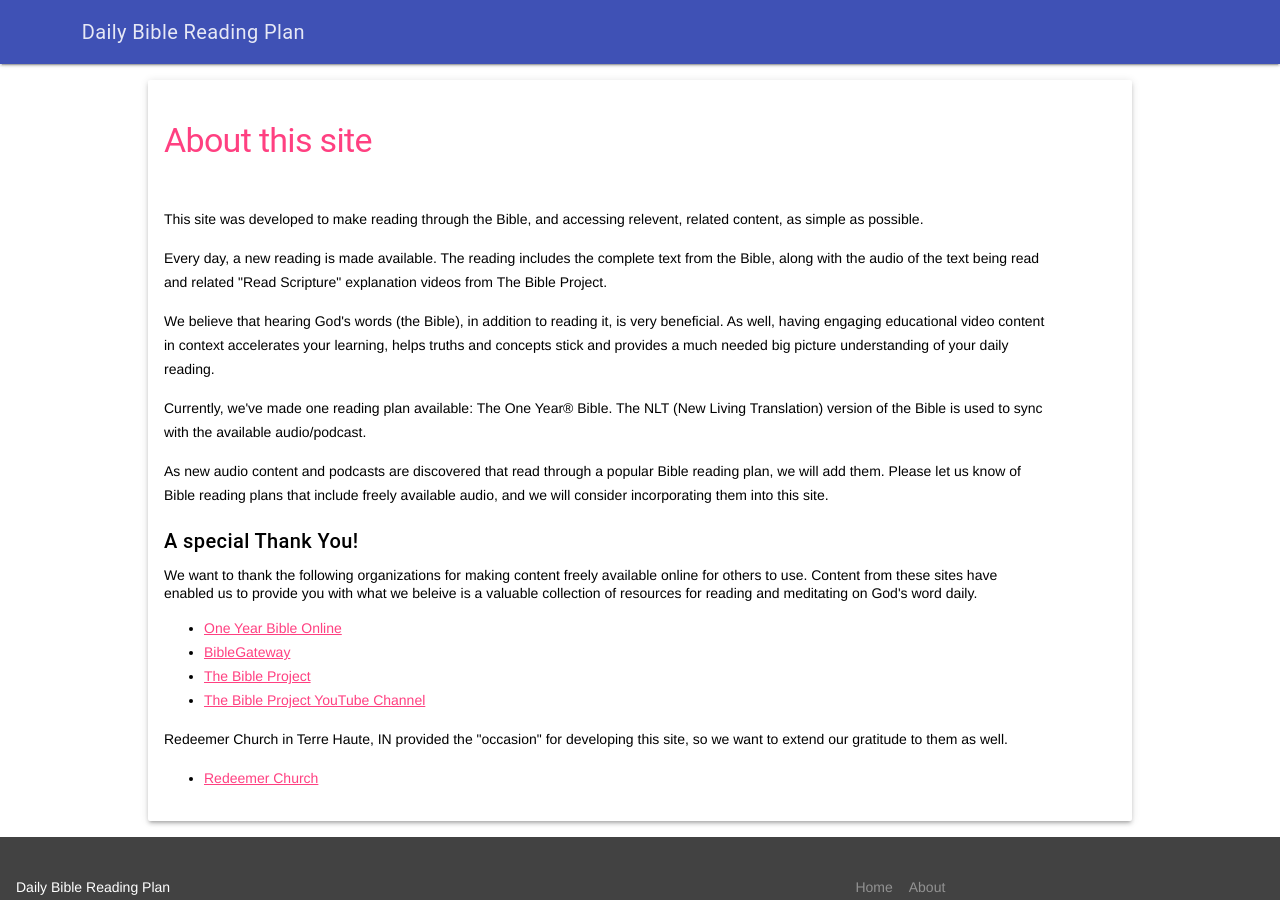
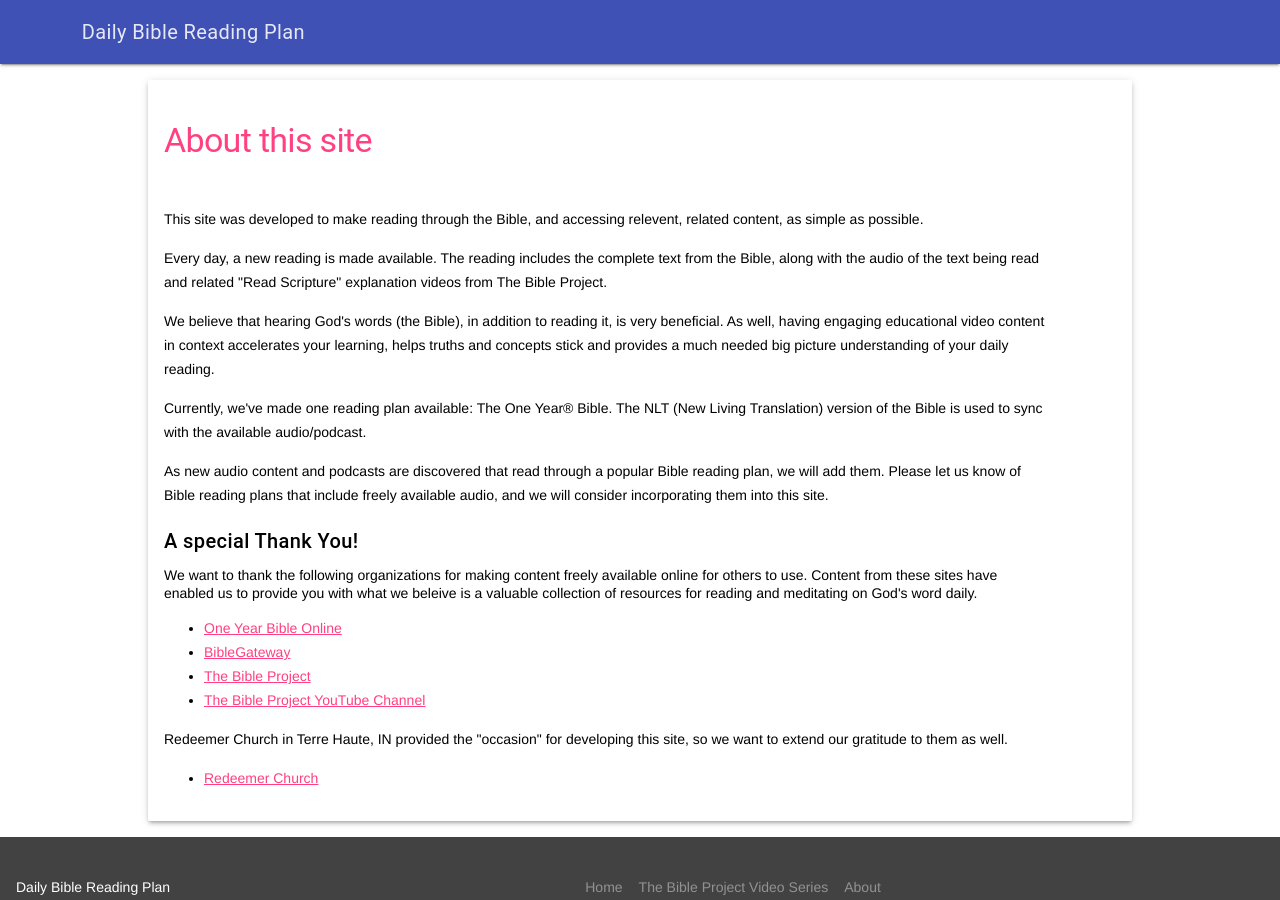
Before and after one commit to redeemerth/daily-bible-reading-plan, a Jekyll site: the page built from about.html, in a window 1280 px wide. Built offline with Jekyll 4.4.1, drawn with Linux system fonts in a browser that asks for light colours.

Commit message:
Add new link to both menus for bible project page.

```diff
--- a/_includes/footer.html
+++ b/_includes/footer.html
@@ -1,12 +1,16 @@
 <footer class="mdl-mini-footer" style="width: 100%">
-    <div class="mdl-logo">{{ site.title }}</div>
-    <div class="mdl-mini-footer--bottom-section"></div>
+  <div class="mdl-logo">{{ site.title }}</div>
+  <div class="mdl-mini-footer--bottom-section">
       <ul class="mdl-mini-footer--link-list">
         <li>
           <a class="mdl-navigation__link" href="{{ site.baseurl }}">Home</a>
         </li>
         <li>
-          <a class="mdl-navigation__link" href="{{ site.baseurl }}about">About</a>
+          <a class="mdl-navigation__link" href="{{ site.baseurl }}bibleproject">The Bible Project Video Series</a>
+        </li>
+        <li>
+            <a class="mdl-navigation__link" href="{{ site.baseurl }}about">About</a>
         </li>
       </ul>
+  </div>
 </footer>
--- a/_includes/header.html
+++ b/_includes/header.html
@@ -8,6 +8,8 @@
       <span class="mdl-layout-title">Menu</span>
       <nav class="mdl-navigation">
         <a class="mdl-navigation__link" href="{{ site.baseurl }}">Home</a>
+        <a class="mdl-navigation__link" href="{{ site.baseurl }}bibleproject">Video Series</a>
         <a class="mdl-navigation__link" href="{{ site.baseurl }}about">About</a>
+
       </nav>
   </div>
```
